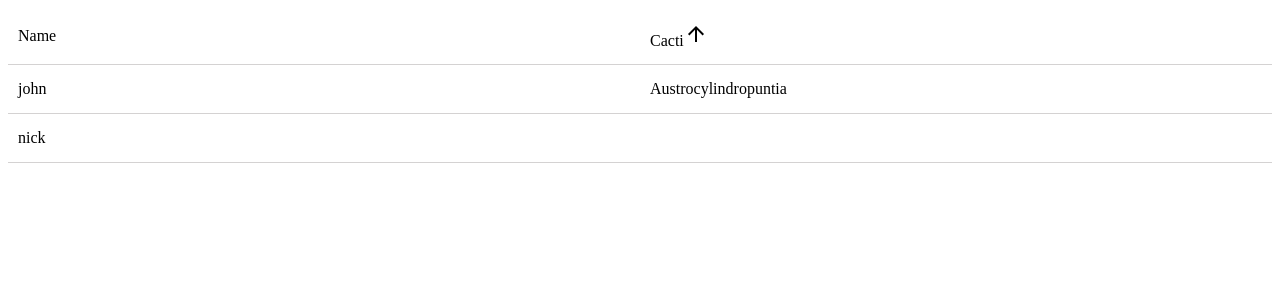
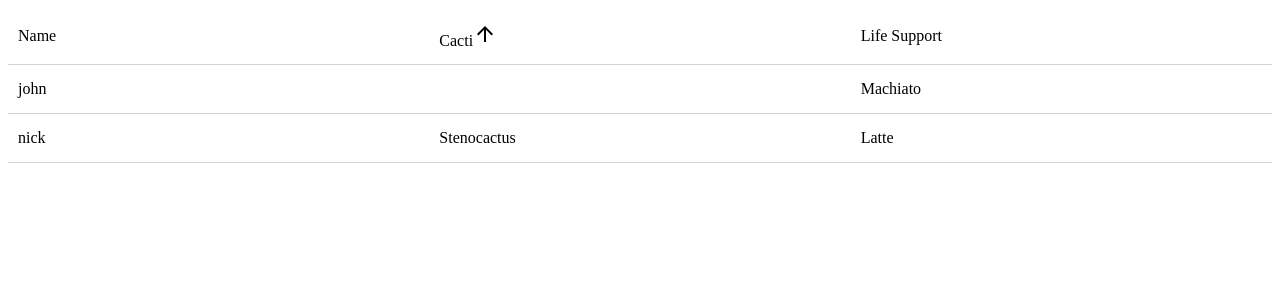
Before and after one commit to nwaywood/react-material-table, a React app: page / in a window 1280 px wide. Shown: the top 300 px of the page. Built offline with nearby package versions, Linux system fonts and the light colour scheme.

Commit message:
feat: Added hoverable icon, added onClick for header row to update currently sorted state.

```diff
--- a/src/Table.tsx
+++ b/src/Table.tsx
@@ -19,13 +19,13 @@ type Props = {
 
 type Column = {
     columnHeader: {
-        displayName: string
-        dataName: string,
+        displayName: string;
+        dataName: string;
     };
     cellValue?: (
     rowData: object,
     toggleAccordion: () => any,
-        isOpen: boolean,
+    isOpen: boolean
   ) => string | JSX.Element;
     colWidthProportion?: number;
     sort?: boolean | ((a: object, b: object) => number);
@@ -57,11 +57,7 @@ const ReactMaterialTable = (props: Props) => {
       <div key={index}>
         <TableRowDiv className="table-row" onClick={onRowClick(index)}>
           {columnArray.map(
-                        renderRowColumn(
-                            rowItem,
-                            calcTotalProportions(props.columns),
-                            index,
-                        ),
+            renderRowColumn(rowItem, calcTotalProportions(props.columns), index)
           )}
         </TableRowDiv>
         {/* {openIndexes[index]
@@ -74,7 +70,7 @@ const ReactMaterialTable = (props: Props) => {
     const renderRowColumn = (
     rowItem: object,
     totalWidthProportions: number,
-        index: number,
+    index: number
   ) => (columnItem: Column, columnIndex: number) => {
       let tmp;
       if (columnItem.cellValue) {
@@ -85,7 +81,7 @@ const ReactMaterialTable = (props: Props) => {
               console.warn(
           `dataName "${
             columnItem.columnHeader.dataName
-                    }" does not match any of the data fields. Make sure the key/value pair matches the dataname`,
+          }" does not match any of the data fields. Make sure the key/value pair matches the dataname`
         );
           }
           tmp = cellData;
@@ -103,13 +99,25 @@ const ReactMaterialTable = (props: Props) => {
 
     const { className, data, columns, defaultSort } = props;
     const [sortedColumn, setSortedColumn] = React.useState(defaultSort);
-
+    const sortData = (rows: object[], allColumns: Column[], currentlySortedColumn?:Sort) => {
+        if (currentlySortedColumn) {
+            console.log("I should sort with this", currentlySortedColumn);
+            return rows;
+        }
+        return rows;
+    };
     return (
     <TableDiv className={className}>
       <TableHeaderRowDiv className="table-header-row">
-                {columns.map(renderHeaderColumn(calcTotalProportions(columns), setSortedColumn, sortedColumn))}
+        {columns.map(
+          renderHeaderColumn(
+            calcTotalProportions(columns),
+            setSortedColumn,
+            sortedColumn
+          )
+        )}
       </TableHeaderRowDiv>
-            {data.map(renderRow(columns))}
+      {sortData(data, columns, sortedColumn).map(renderRow(columns))}
     </TableDiv>
     );
 };
@@ -117,35 +125,78 @@ const ReactMaterialTable = (props: Props) => {
 // sum up all the supplied proportions or default to 1
 const calcTotalProportions = (columns: Column[]): number =>
     columns.reduce(
-        (acc, val) =>
-            acc + (val.colWidthProportion ? val.colWidthProportion : 1),
-        0,
+      (acc, val) => acc + (val.colWidthProportion ? val.colWidthProportion : 1),
+      0
     );
-const renderArrow = (columnName, sortedName?, order?) => {
-    if (sortedName && columnName === sortedName && !order || order === "asc") {
-        return  <img src={UpwardIconSvg}/>;
+const renderArrow = (sortable: boolean, isCurrentColumn: boolean, order?) => {
+    if (isCurrentColumn && (!order || order === "asc")) {
+        return <img src={UpwardIconSvg} />;
     }
-    if (columnName === sortedName && order === "desc") {
-        return  <img src={DownwardIconSvg}/>;
+    if (isCurrentColumn && order === "desc") {
+        return <img src={DownwardIconSvg} />;
+    }
+    if (sortable) {
+        return <HoverableArrow id="hoverableArrow" src={UpwardIconSvg} />;
     }
     return null;
 };
+const setCurrentSortColumn = (
+  isCurrentColumn: boolean,
+  column: Column,
+  setSortedColumn: (s: Sort) => void,
+  sortedColumn?: Sort
+) => {
+    const sortObj = { dataName: column.columnHeader.dataName, order: "asc" };
+    if (column.sort && isCurrentColumn) {
+        if (sortedColumn && (sortedColumn.order === "asc" || !sortedColumn.order)) {
+            sortObj.order = "desc";
+        } else if (sortedColumn && sortedColumn.order === "desc") {
+            sortObj.order = "asc";
+        }
+    }
+    setSortedColumn(sortObj);
+};
 
-const renderHeaderColumn = (totalWidthProportions, setSortedColumn, sortedColumn?: Sort) => (
-    item: Column,
-    index: number,
-) => (
+const renderHeaderColumn = (
+  totalWidthProportions: number,
+  setSortedColumn: (s: Sort) => void,
+  sortedColumn?: Sort
+) => (item: Column, index: number) => {
+    const isCurrentColumn = sortedColumn
+    ? item.columnHeader.dataName === sortedColumn.dataName
+    : false;
+    return (
     <TableHeaderItemDiv
       key={index}
       totalWidthProportions={totalWidthProportions}
       colWidthProportion={item.colWidthProportion}
       className="table-header-column"
+      onClick={
+        item.sort
+          ? () =>
+              setCurrentSortColumn(
+                isCurrentColumn,
+                item,
+                setSortedColumn,
+                sortedColumn
+              )
+          : () => false
+      }
+      sortable={!!item.sort}
     >
       {item.columnHeader.displayName}
-        {renderArrow(item.columnHeader.dataName,
-                     sortedColumn && sortedColumn.dataName, sortedColumn && sortedColumn.order)}
+      {renderArrow(
+        !!item.sort,
+        isCurrentColumn,
+        sortedColumn && sortedColumn.order
+      )}
     </TableHeaderItemDiv>
     );
+};
+
+const HoverableArrow = styled.img`
+    display: none;
+  `;
 
 const TableDiv = styled.div`
     display: flex;
@@ -159,13 +210,19 @@ const TableHeaderRowDiv = styled.div`
     border-bottom: 1px solid #827c7c57;
   `;
 const TableHeaderItemDiv = styled.div<{
-    colWidthProportion?: number
-    totalWidthProportions: number,
+    colWidthProportion?: number;
+    totalWidthProportions: number;
+    onClick: any;
+    sortable: boolean;
 }>`
     width: ${props =>
       `${((props.colWidthProportion || 1) / props.totalWidthProportions) *
         100}%`};
+    &:hover > #hoverableArrow {
+      display: inline;
+    }
     padding: 0px 10px;
+    cursor: ${props => (props.sortable ? "pointer" : "cursor")};
   `;
 const TableRowDiv = styled.div`
     display: flex;
@@ -176,8 +233,8 @@ const TableRowDiv = styled.div`
     align-items: center;
   `;
 const TableRowItemDiv = styled.div<{
-    colWidthProportion?: number
-    totalWidthProportions: number,
+    colWidthProportion?: number;
+    totalWidthProportions: number;
 }>`
     width: ${props =>
       `${((props.colWidthProportion || 1) / props.totalWidthProportions) *
--- a/src/index.tsx
+++ b/src/index.tsx
@@ -9,12 +9,24 @@ const columns = [
             displayName: "Name",
         }
     },
-    { columnHeader: {
-        dataName: "cacti",
-        displayName: "Cacti",
-    }}
+    {
+        cellValue: row => row.cactus,
+        columnHeader: {
+            dataName: "cacti",
+            displayName: "Cacti",
+        },
+        sort: true
+    },
+    {
+        columnHeader: {
+            dataName: "lifeSupport",
+            displayName: "Life Support",
+        },
+        sort: true
+    }
 ];
-const data = [{ name: "john", cacti: "Austrocylindropuntia" }, { name: "nick", cactus: "Stenocactus" }];
+const data = [{ name: "john", cacti: "Austrocylindropuntia", lifeSupport:"Machiato" },
+              { name: "nick", cactus: "Stenocactus", lifeSupport:"Latte" }];
 
 ReactDOM.render(
         <Table columns={columns} data={data} defaultSort={{ dataName:"cacti" }} />,
```
Lines whose indentation alone changed are shown as unchanged.
